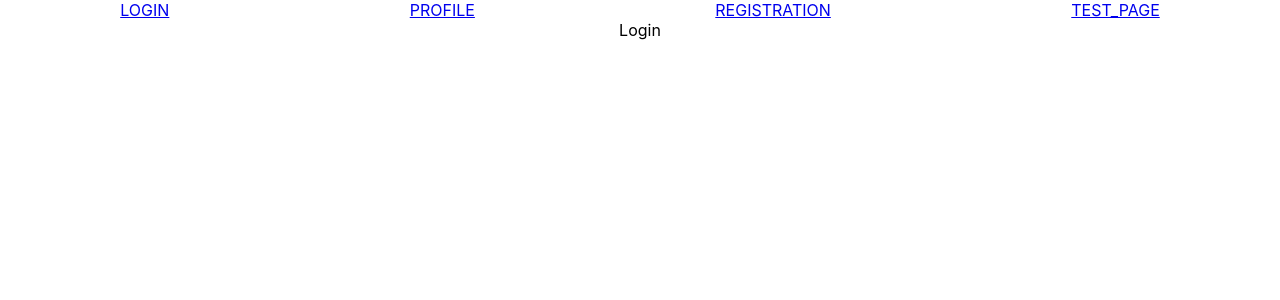
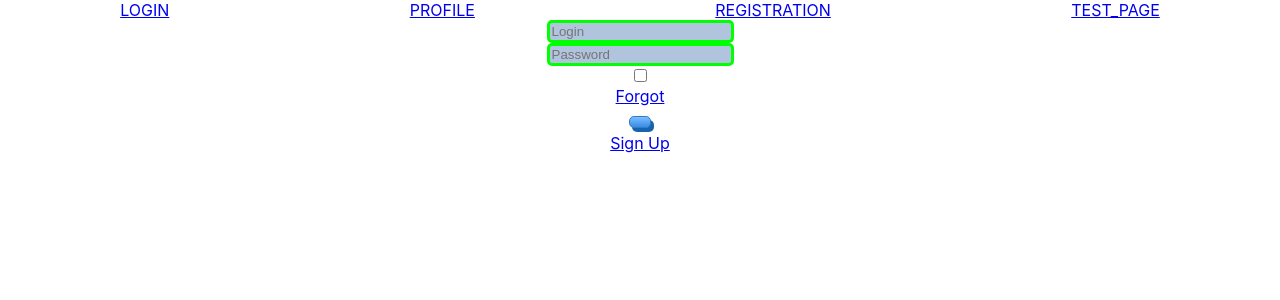
Before and after one commit to mitrich83/Cards, a React (Create React App) app: page /#/login in a window 1280 px wide. Shown: the top 300 px of the page. Built offline with nearby package versions, Linux system fonts and the light colour scheme.

Commit message:
Create login page

```diff
--- a/src/App.tsx
+++ b/src/App.tsx
@@ -1,7 +1,5 @@
 import React from 'react';
 import './App.css';
-import {Header} from './UI/components/Header';
-import {Main} from './UI/components/Main';
 import Navbar from './UI/components/Navbar';
 import {Routes} from './UI/routes/Routes';
 
--- a/src/UI/components/pages/Login/Login.tsx
+++ b/src/UI/components/pages/Login/Login.tsx
@@ -1,11 +1,29 @@
 import React from 'react';
+import {NavLink} from 'react-router-dom';
+import {PATH} from "../../../routes/Routes";
+import SuperInputText from "../../common/Input/SuperInputText";
+import SuperCheckbox from "../../common/Checkbox/SuperCheckbox";
+import SuperButton from "../../common/Button/SuperButton";
 
 
 export const Login = () => {
     return (
         <div>
             <div>
-                Login
+                <SuperInputText type="text"  placeholder="Login"/>
+            </div>
+            <div>
+                <SuperInputText type="password" placeholder="Password"/>
+            </div>
+            <div>
+                <SuperCheckbox />
+            </div>
+            <div>
+                <NavLink to={PATH.PASSWORD_RECOVERY}>Forgot</NavLink>
+            </div>
+                <SuperButton name={"Login"}/>
+            <div>
+                <NavLink to={PATH.REGISTRATION}>Sign Up</NavLink>
             </div>
 
         </div>
--- a/src/UI/components/pages/Test/Test.tsx
+++ b/src/UI/components/pages/Test/Test.tsx
@@ -1,7 +1,4 @@
 import React from 'react';
-import SuperButton from '../../common/Button/SuperButton';
-import SuperInputText from '../../common/Input/SuperInputText';
-import SuperCheckbox from '../../common/Checkbox/SuperCheckbox';
 
 
 export const Test = () => {
@@ -9,9 +6,9 @@ export const Test = () => {
         <div>
             <div>
                 Test
-                <SuperButton/>
+              {/*  <SuperButton/>
                 <SuperInputText/>
-                <SuperCheckbox/>
+                <SuperCheckbox/>*/}
             </div>
 
         </div>
```
Also changed, not shown: src/UI/components/Navbar.tsx (+8 -6 lines).
